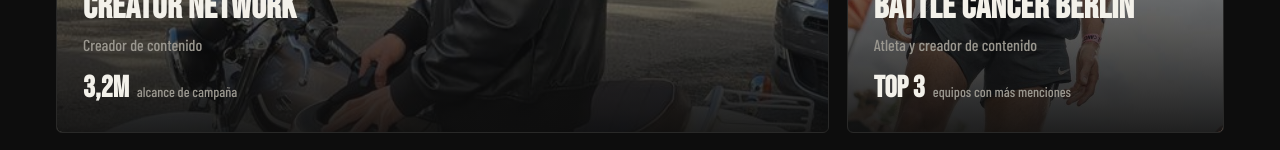
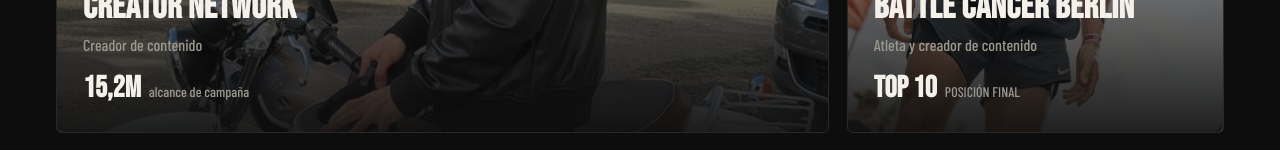
Before and after one commit to diegobarboso/diego_barboso_portfolio, a React (Vite) app: page / in a window 1280 px wide. Shown: the part 1616-1766 px from the top of the page. Built offline with nearby package versions, Linux system fonts and the light colour scheme.

Commit message:
Update App.jsx

```diff
--- a/App.jsx
+++ b/App.jsx
@@ -23,7 +23,7 @@
     brand: "Zalando",
     disciplina: "Creator Network",
     rol: "Creador de contenido",
-    metrica: "3,2M",
+    metrica: "15,2M",
     metricaLabel: "alcance de campaña",
     resumen:
       "Creador dentro del Zalando Creator Network: vídeos y fotos con ropa de la app llevados al día a día.",
@@ -47,7 +47,7 @@
         },
       ],
       resultados: [
-        { valor: "3,2M", label: "alcance combinado" },
+        { valor: "15,2M", label: "alcance combinado" },
         { valor: "+38%", label: "interacción vs. media" },
       ],
     },
@@ -57,8 +57,8 @@
     brand: "Battle Cancer Berlín",
     disciplina: "Battle Cancer Berlín",
     rol: "Atleta y creador de contenido",
-    metrica: "Top 3",
-    metricaLabel: "equipos con más menciones",
+    metrica: "Top 10",
+    metricaLabel: "POSICIÓN FINAL",
     resumen:
       "Invitado a competir en Berlín con el equipo Zalando x Nike en Battle Cancer, cubriendo el evento como atleta y creador.",
     image: IMG_BERLIN_ACCION,
```
